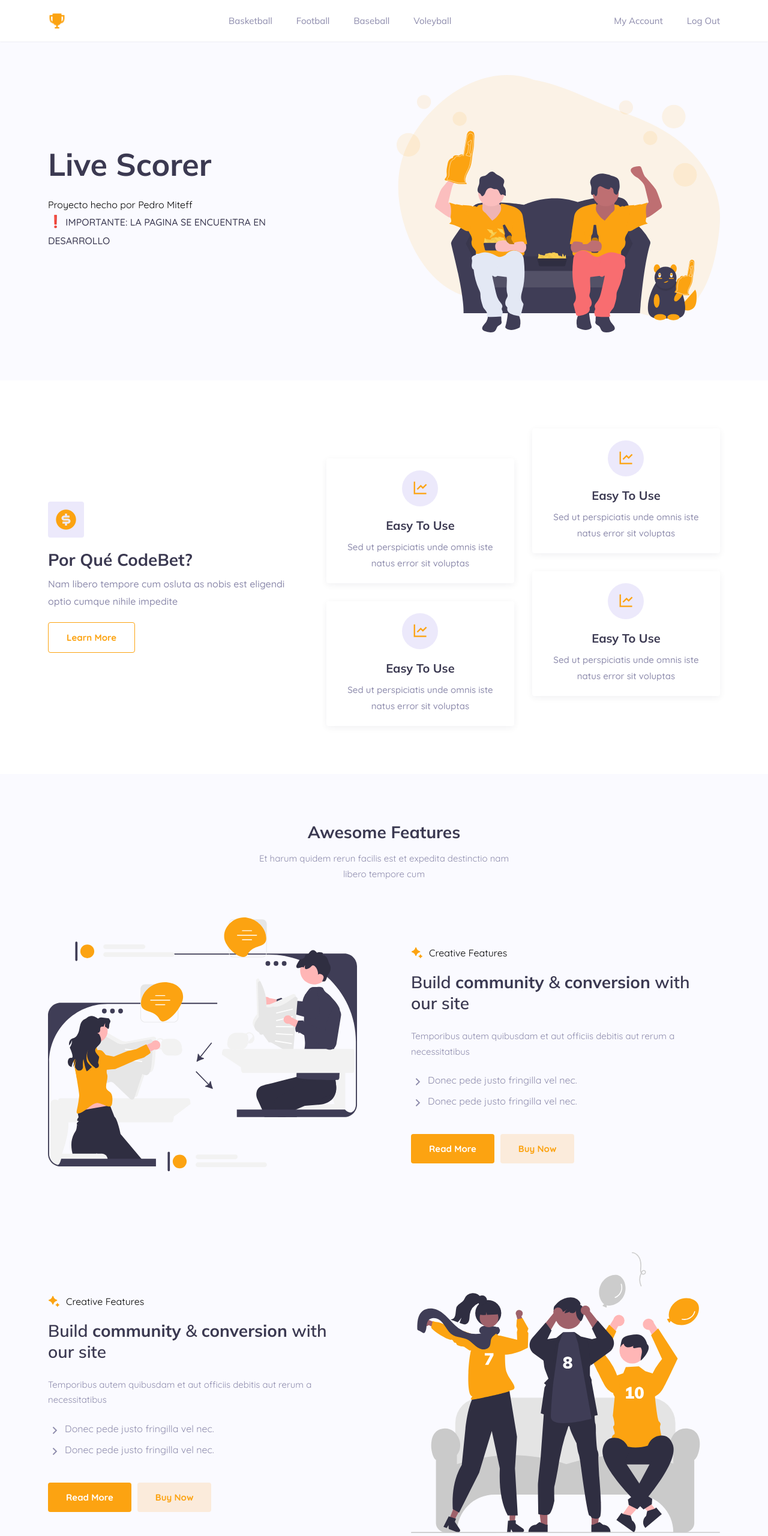
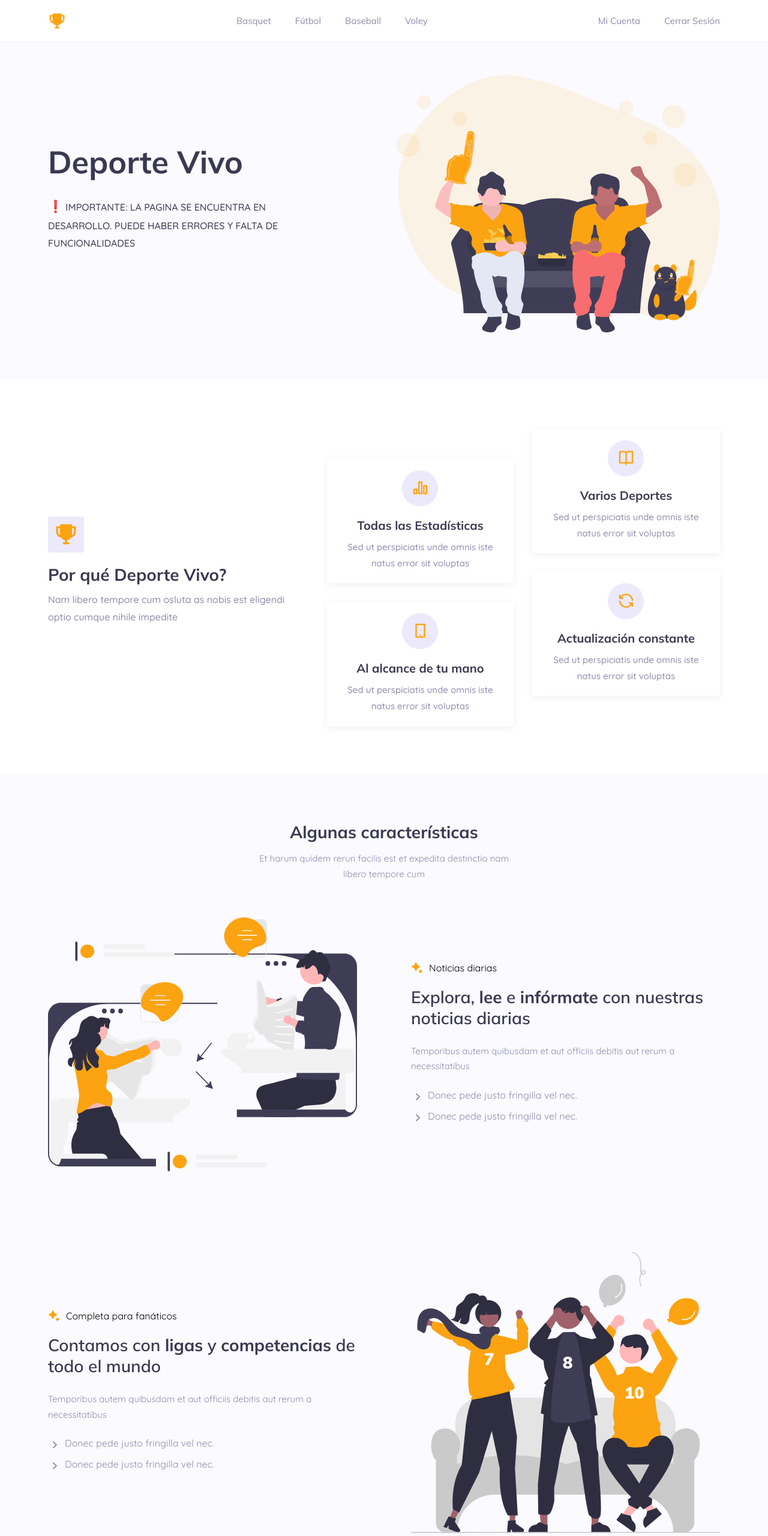
Before and after one commit to pedromiteffc/deporte-vivo, a plain HTML site: page index.html in a window 1280 px wide. Shown: the top 2560 px of the page at 60% size. Drawn offline with nearby package versions, Linux system fonts and the light colour scheme.

Commit message:
Update index.html

```diff
--- a/index.html
+++ b/index.html
@@ -4,20 +4,19 @@
     <meta charset="UTF-8">
     <meta http-equiv="X-UA-Compatible" content="IE=edge">
     <meta name="viewport" content="width=device-width, initial-scale=1.0">
-    <title>Resultados en VIVO - Pedro M</title>
+    <title>Deporte Vivo - PEDRO MITEFF</title>
 
-    <!-- css -->
+    <!-- CSS -->
     <link rel="stylesheet" href="assets/css/style.css">
 
-    <!-- favicon -->
-    <link rel="shortcut icon" href="assets/img/favicon.png" type="image/x-icon">
+    <!-- FAVICON -->
+    <link rel="stylesheet" href="assets/img/favicon.png">
 
-    <!-- remix icons -->
+    <!-- REMIX ICONS -->
     <link href="https://cdn.jsdelivr.net/npm/remixicon@3.2.0/fonts/remixicon.css" rel="stylesheet">
 
-    <!-- google fonts -->
-    <link href="https://fonts.googleapis.com/css?family=Mulish:200,300,regular,500,600,700,800,900,200italic,300italic,italic,500italic,600italic,700italic,800italic,900italic" rel="stylesheet" />
-    <link href="https://fonts.googleapis.com/css?family=Quicksand:300,regular,500,600,700" rel="stylesheet" />
+    <!-- BOXICONS -->
+    <link href='https://unpkg.com/boxicons@2.1.4/css/boxicons.min.css' rel='stylesheet'>
 
 </head>
 <body>
@@ -39,11 +38,11 @@
                 <ul class="navbar-list">
 
                     <li>
-                        <a href="basketball.html" class="navbar-link">Basketball</a>
+                        <a href="basketball.html" class="navbar-link">Basquet</a>
                     </li>
 
                     <li>
-                        <a href="football.html" class="navbar-link">Football</a>
+                        <a href="football.html" class="navbar-link">Fútbol</a>
                     </li>
 
                     <li>
@@ -51,14 +50,14 @@
                     </li>
 
                     <li>
-                        <a href="voleyball.html" class="navbar-link">Voleyball</a>
+                        <a href="voleyball.html" class="navbar-link">Voley</a>
                     </li>
 
                 </ul>
 
                 <div class="header-actions">
-                    <a href="#" class="header-action-link">My Account</a>
-                    <a href="#" class="header-action-link">Log Out</a>
+                    <a href="account.html" class="header-action-link">Mi Cuenta</a>
+                    <a href="logout.php" class="header-action-link">Cerrar Sesión</a>
                 </div>
 
             </nav>
@@ -77,11 +76,11 @@
 
                     <div class="hero-content">
 
-                        <h1 class="h1 hero-title">Live Scorer</h1>
-                        <p class="hero- text">Proyecto hecho por Pedro Miteff</p>
+                        <h1 class="h1 hero-title">Deporte Vivo</h1>
+                        <!-- <p class="hero- text">Proyecto hecho por Pedro Miteff</p> -->
                         <p class="form-text">
                             <span>❗</span>
-                            IMPORTANTE: LA PAGINA SE ENCUENTRA EN DESARROLLO
+                            IMPORTANTE: LA PAGINA SE ENCUENTRA EN DESARROLLO. PUEDE HABER ERRORES Y FALTA DE FUNCIONALIDADES
                         </p>
 
                     </div>
@@ -102,12 +101,11 @@
                     <div class="about-content">
 
                         <div class="about-icon">
-                            <i class="ri-money-dollar-circle-fill"></i>
+                            <i class='bx bxs-trophy'></i>
                         </div>
 
-                        <h2 class="h2 about-title">Por Qué CodeBet?</h2>
+                        <h2 class="h2 about-title">Por qué Deporte Vivo?</h2>
                         <p class="about-text">Nam libero tempore cum osluta as nobis est eligendi optio cumque nihile impedite </p>
-                        <button class="btn btn-outline">Learn More</button>
 
                     </div>
 
@@ -118,10 +116,10 @@
                             <div class="about-card">
 
                                 <div class="card-icon">
-                                    <i class="ri-line-chart-line"></i>
+                                    <i class="ri-bar-chart-2-line"></i>
                                 </div>
 
-                                <h3 class="h3 card-title">Easy To Use</h3>
+                                <h3 class="h3 card-title">Todas las Estadísticas</h3>
 
                                 <p class="card-text">
                                     Sed ut perspiciatis unde omnis iste natus error sit voluptas
@@ -136,10 +134,10 @@
                             <div class="about-card">
 
                                 <div class="card-icon">
-                                    <i class="ri-line-chart-line"></i>
+                                    <i class="ri-book-open-line"></i>
                                 </div>
 
-                                <h3 class="h3 card-title">Easy To Use</h3>
+                                <h3 class="h3 card-title">Varios Deportes</h3>
 
                                 <p class="card-text">
                                     Sed ut perspiciatis unde omnis iste natus error sit voluptas
@@ -154,10 +152,10 @@
                             <div class="about-card">
 
                                 <div class="card-icon">
-                                    <i class="ri-line-chart-line"></i>
+                                    <i class="ri-smartphone-line"></i>
                                 </div>
 
-                                <h3 class="h3 card-title">Easy To Use</h3>
+                                <h3 class="h3 card-title">Al alcance de tu mano</h3>
 
                                 <p class="card-text">
                                     Sed ut perspiciatis unde omnis iste natus error sit voluptas
@@ -172,10 +170,10 @@
                             <div class="about-card">
 
                                 <div class="card-icon">
-                                    <i class="ri-line-chart-line"></i>
+                                    <i class="ri-loop-left-line"></i>
                                 </div>
 
-                                <h3 class="h3 card-title">Easy To Use</h3>
+                                <h3 class="h3 card-title">Actualización constante</h3>
 
                                 <p class="card-text">
                                     Sed ut perspiciatis unde omnis iste natus error sit voluptas
@@ -195,7 +193,7 @@
 
                 <div class="container">
 
-                    <h2 class="h2 section-title">Awesome Features</h2>
+                    <h2 class="h2 section-title">Algunas características</h2>
                     <p class="section-text">Et harum quidem rerun facilis est et expedita destinctio nam libero tempore cum</p>
 
                     <div class="features-wrapper">
@@ -208,11 +206,11 @@
 
                             <div class="features-content-subtitle">
                                 <i class="ri-bard-fill"></i>
-                                <span>Creative Features</span>
+                                <span>Noticias diarias</span>
                             </div>
 
                             <h3 class="features-content-title">
-                                Build <strong>community</strong> & <strong>conversion</strong> with our site
+                                Explora, <strong>lee</strong> e <strong>infórmate</strong> con nuestras noticias diarias
                             </h3>
 
                             <p class="features-content-text">
@@ -233,11 +231,6 @@
 
                             </ul>
 
-                            <div class="btn-group">
-                                <button class="btn btn-primary">Read More</button>
-                                <button class="btn btn-secondary">Buy Now</button>
-                            </div>
-
                        </div>
 
                     </div>
@@ -252,11 +245,11 @@
 
                             <div class="features-content-subtitle">
                                 <i class="ri-bard-fill"></i>
-                                <span>Creative Features</span>
+                                <span>Completa para fanáticos</span>
                             </div>
 
                             <h3 class="features-content-title">
-                                Build <strong>community</strong> & <strong>conversion</strong> with our site
+                                Contamos con <strong>ligas</strong> y <strong>competencias</strong> de todo el mundo
                             </h3>
 
                             <p class="features-content-text">
@@ -276,11 +269,6 @@
                                 </div>
 
                             </ul>
-
-                            <div class="btn-group">
-                                <button class="btn btn-primary">Read More</button>
-                                <button class="btn btn-secondary">Buy Now</button>
-                            </div>
 
                        </div>
 
@@ -325,7 +313,7 @@
                                 <p class="blog-text">Integer ante arcu accumsan a consectetuer eget posuere mauris praesent</p>
 
                                 <a href="#" class="blog-link-btn">
-                                    <span>Learn More</span>
+                                    <span>Ver Noticia</span>
                                     <i class="ri-arrow-right-s-line"></i>
                                 </a>
 
@@ -359,7 +347,7 @@
                                 <p class="blog-text">Integer ante arcu accumsan a consectetuer eget posuere mauris praesent</p>
 
                                 <a href="#" class="blog-link-btn">
-                                    <span>Learn More</span>
+                                    <span>Ver Noticia</span>
                                     <i class="ri-arrow-right-s-line"></i>
                                 </a>
 
@@ -393,7 +381,7 @@
                                 <p class="blog-text">Integer ante arcu accumsan a consectetuer eget posuere mauris praesent</p>
 
                                 <a href="#" class="blog-link-btn">
-                                    <span>Learn More</span>
+                                    <span>Ver Noticia</span>
                                     <i class="ri-arrow-right-s-line"></i>
                                 </a>
 
@@ -411,7 +399,7 @@
 
                 <div class="container">
 
-                    <h2 class="h2 section-title">Contact Us</h2>
+                    <h2 class="h2 section-title">Contactanos</h2>
                     <p class="section-text">Et harum quidem rerum facilis est et expedita distinctio nam libero tempore cum</p>
 
                     <div class="contact-wrapper">
@@ -421,22 +409,22 @@
                             <div class="wrapper-flex">
 
                                 <div class="input-wrapper">
-                                    <label for="name">Name *</label>
-                                    <input autocomplete="off" type="text" name="name" id="name" placeholder="Enter Your Name" class="input-field" required>
+                                    <label for="name">Nombre y Apellido *</label>
+                                    <input autocomplete="off" type="text" name="name" id="name" placeholder="Ingresa tu Nombre y Apellido" class="input-field" required>
                                 </div>
 
                                 <div class="input-wrapper">
-                                    <label for="email">Email *</label>
-                                    <input autocomplete="off" type="email" name="email" id="email" placeholder="Enter Your Email" class="input-field" required>
+                                    <label for="email">Correo Electrónico *</label>
+                                    <input autocomplete="off" type="email" name="email" id="email" placeholder="Ingresa tu Correo Electrónico" class="input-field" required>
                                 </div>
 
                             </div>
 
-                            <label for="message">Message *</label>
+                            <label for="message">Escriba su Consulta *</label>
                             <textarea name="message" id="message" class="input-field"></textarea>
 
                             <button type="submit" class="btn btn-primary">
-                                <span>Send Message</span>
+                                <span>Enviar Consulta</span>
                                 <i class="ri-send-plane-line"></i>
                             </button>
 
@@ -448,7 +436,7 @@
 
                                 <a href="#" class="contact-link">
                                     <i class="ri-mail-line"></i>
-                                    <span>: example@example.com</span>
+                                    <span>: ejemplo@ejemplo.com</span>
                                 </a>
 
                             </li>
@@ -457,7 +445,7 @@
 
                                 <a href="#" class="contact-link">
                                     <i class="ri-globe-line"></i>
-                                    <span>: www.example.com</span>
+                                    <span>: Deporte Vivo</span>
                                 </a>
 
                             </li>
@@ -513,13 +501,13 @@
                         <img src="assets/img/favicon.png">
                     </a>
 
-                    <p class="footer-text">Follow Us on our Social Media!</p>
+                    <p class="footer-text">Seguinos en nuestras redes!</p>
 
                     <ul class="social-list">
 
                         <li>
 
-                            <a href="#" class="social-link">
+                            <a href="https://www.instagram.com/" class="social-link" target="_blank">
                                 <i class="ri-instagram-line"></i>
                             </a>
 
@@ -527,7 +515,7 @@
 
                         <li>
 
-                            <a href="#" class="social-link">
+                            <a href="https://twitter.com" class="social-link" target="_blank">
                                 <i class="ri-twitter-line"></i>
                             </a>
 
@@ -535,7 +523,7 @@
 
                         <li>
 
-                            <a href="#" class="social-link">
+                            <a href="https://www.facebook.com/" class="social-link" target="_blank">
                                 <i class="ri-facebook-fill"></i>
                             </a>
 
@@ -543,8 +531,8 @@
 
                         <li>
 
-                            <a href="https://github.com/pedromiteffc" class="social-link">
-                                <i class='bx bxl-github'></i>
+                            <a href="https://github.com/pedromiteffc" class="social-link" target="_blank">
+                                <i class="ri-github-line"></i>
                             </a>
 
                         </li>
@@ -645,10 +633,14 @@
 
             <div class="container">
 
-                <p class="copyright">
-                    &copy; 2023
-                    <a href="#">CodeBet</a>. All Right Reserved
-                </p>
+                <center>
+
+                    <p class="copyright">
+                        Desarrollado por
+                        <a href="https://github.com/pedromiteffc" target="_blank">Pedro Miteff</a>.
+                    </p>
+
+                </center>
 
             </div>
 
@@ -656,7 +648,6 @@
 
     </footer>
 
-    <!-- <script src="assets/js/script.js"></script> -->
     <script src="assets/js/main.js"></script>
 
 </body>
```
